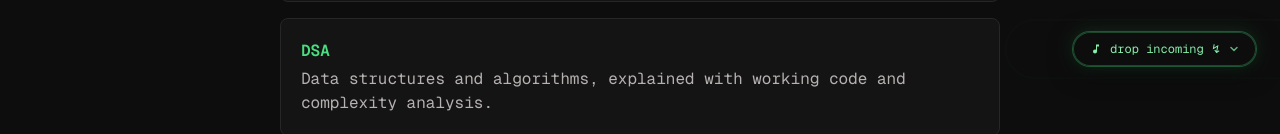
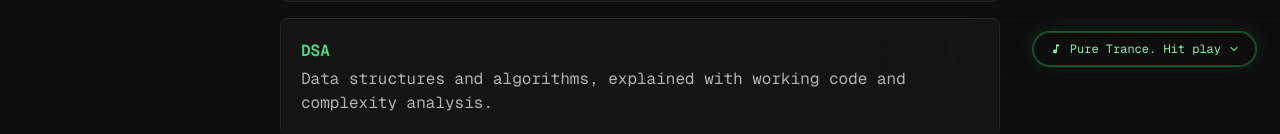
Before and after one commit to P0intMaN/thepointmandev, a Next.js app: page /about in a window 1280 px wide. Shown: the part 710-844 px from the top of the page. Built offline with nearby package versions, Linux system fonts and the light colour scheme.

Commit message:
chore: update the spotify player prompt

```diff
--- a/src/components/layout/SpotifyPlayer.tsx
+++ b/src/components/layout/SpotifyPlayer.tsx
@@ -162,7 +162,7 @@ export function SpotifyPlayer() {
             </svg>
 
             <span>
-              {open ? "close player" : "drop incoming ↯"}
+              {open ? "close player" : "Pure Trance. Hit play"}
             </span>
 
             {/* Chevron */}
```
